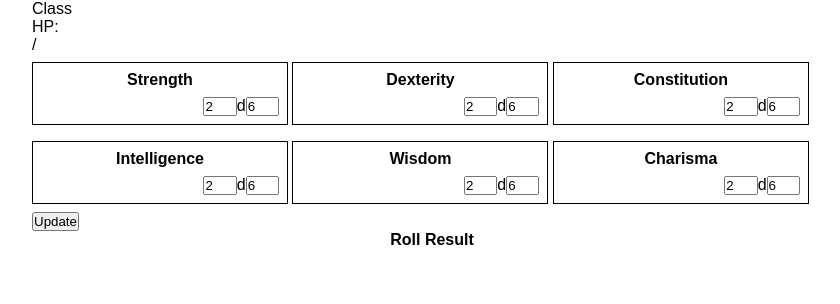
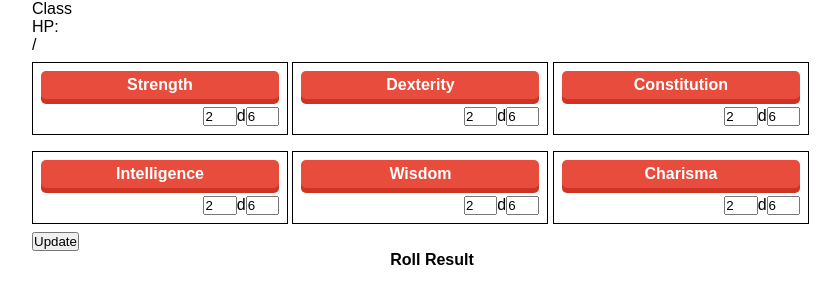
Before and after one commit to gingerrexayers/sheets, a Django app: template apps/sheets/templates/sheets/show.html in a window 1280 px wide. Shown: the part 76-380 px from the top of the page, without its empty margins (208-1048 px from the left). Run offline with Django 3.2, Linux system fonts and the light colour scheme; the template is opened without the code that fills it, so the values that code supplies are empty.

Commit message:
nice buttons

```diff
--- a/apps/sheets/static/sheets/css/show.css
+++ b/apps/sheets/static/sheets/css/show.css
@@ -43,11 +43,32 @@ main {
   margin-bottom: .5em;
 }
 
-.rollable p {
+.rollable a {
   width: 100%;
   text-align: center;
   font-weight:bold;
   margin-bottom: .5em;
+}
+
+.btn {
+  border-radius: 5px;
+  padding: 5px 10px;
+  text-decoration: none;
+  color: #fff;
+  position: relative;
+  display: inline-block;
+  background-color: #e74c3c;
+  box-shadow: 0px 5px 0px 0px #CE3323;
+}
+
+.btn:hover {
+  background-color: #FF6656;
+}
+
+.btn:active {
+  transform: translate(0px, 5px);
+  -webkit-transform: translate(0px, 5px);
+  box-shadow: 0px 1px 0px 0px;
 }
 
 .rollable input {
--- a/apps/sheets/static/sheets/js/roll.js
+++ b/apps/sheets/static/sheets/js/roll.js
@@ -1,5 +1,5 @@
 $(document).ready(function(){
-  $('.rollable p').click(function(){
+  $('.rollable a').click(function(){
     var result = 0;
     var mod = 0;
     for (var x = 0; x < $(this).siblings('.dice').children('.die_count').val(); x++) {
--- a/apps/sheets/templates/sheets/show.html
+++ b/apps/sheets/templates/sheets/show.html
@@ -35,42 +35,42 @@
         {{form.armor.label}}{{form.armor}}
       </div>
       <div class='rollable'>
-        <p>Strength</p>
+        <a href='#' class='btn'>Strength</a>
         {{form.strength}}
         <div class='dice'>
           <input type='number' class='die_count' value='2'/>d<input type='number' class='die_size' value='6'/>
         </div>
       </div>
       <div class='rollable'>
-        <p>Dexterity</p>
+        <a href='#' class='btn'>Dexterity</a>
         {{form.dexterity}}
         <div class='dice'>
           <input type='number' class='die_count' value='2'/>d<input type='number' class='die_size' value='6'/>
         </div>
       </div>
       <div class='rollable'>
-        <p>Constitution</p>
+        <a href='#' class='btn'>Constitution</a>
         {{form.constitution}}
         <div class='dice'>
           <input type='number' class='die_count' value='2'/>d<input type='number' class='die_size' value='6'/>
         </div>
       </div>
       <div class='rollable'>
-        <p>Intelligence</p>
+        <a href='#' class='btn'>Intelligence</a>
         {{form.intelligence}}
         <div class='dice'>
           <input type='number' class='die_count' value='2'/>d<input type='number' class='die_size' value='6'/>
         </div>
       </div>
       <div class='rollable'>
-        <p>Wisdom</p>
+        <a href='#' class='btn'>Wisdom</a>
         {{form.wisdom}}
         <div class='dice'>
           <input type='number' class='die_count' value='2'/>d<input type='number' class='die_size' value='6'/>
         </div>
       </div>
       <div class='rollable'>
-        <p>Charisma</p>
+        <a href='#' class='btn'>Charisma</a>
         {{form.charisma}}
         <div class='dice'>
           <input type='number' class='die_count' value='2'/>d<input type='number' class='die_size' value='6'/>
```
Also changed, not shown: apps/sheets/migrations/0005_merge_20160930_1213.py (added).
